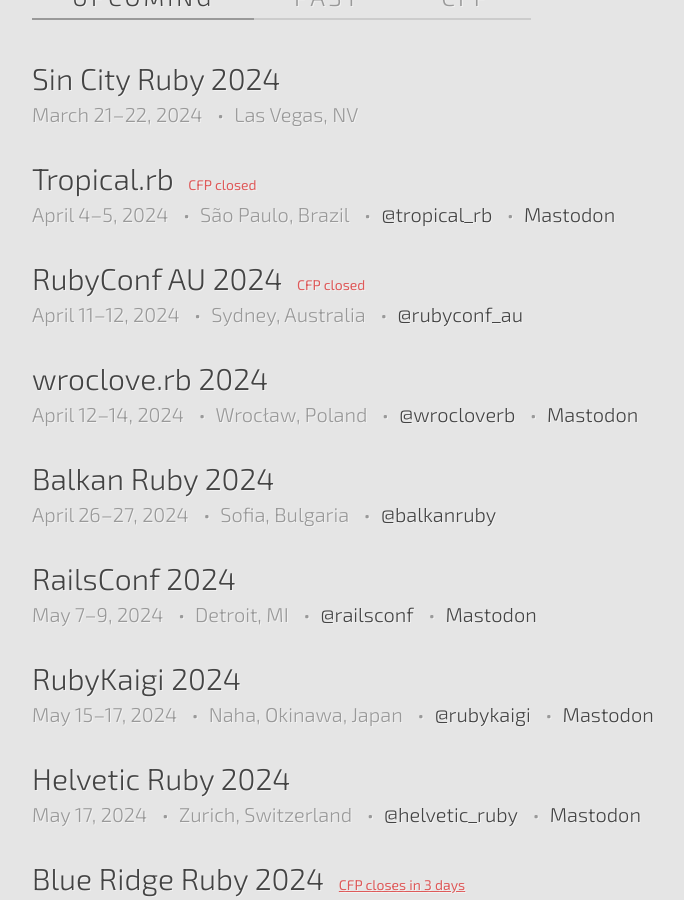
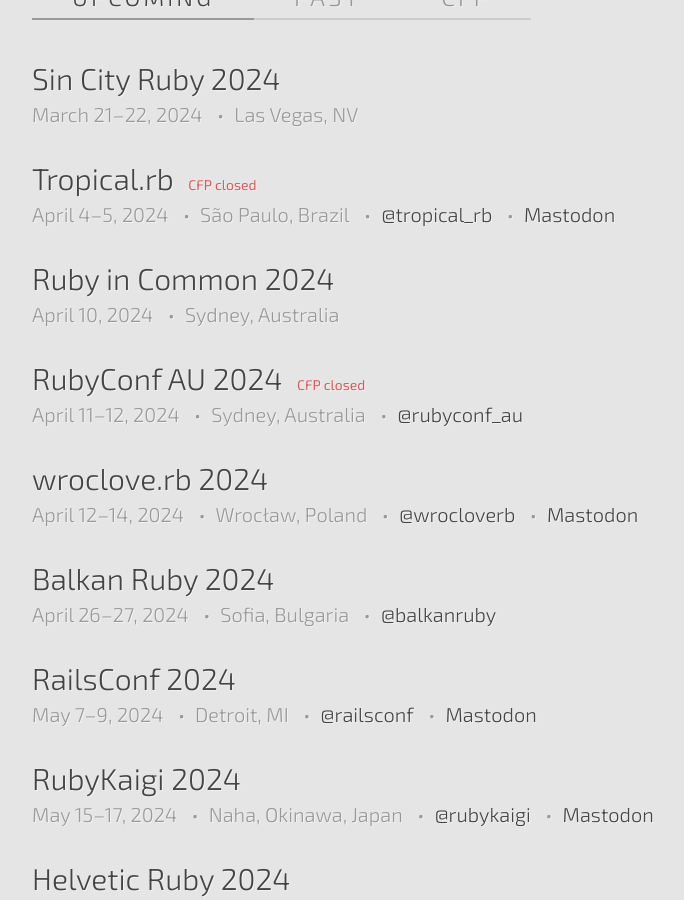
Before and after one commit to ruby-conferences/ruby-conferences.github.io, a Jekyll site: the page built from index.html, in a window 1280 px wide and 900 px high, scrolled down 502 px. Shown: the whole window, without its empty margins (208-892 px from the left). Built offline with Jekyll 4.4.1, drawn with Linux system fonts in a browser that asks for light colours.

Commit message:
Add Ruby in Common 2024 (#585)

```diff
--- a/_data/conferences.yml
+++ b/_data/conferences.yml
@@ -2445,6 +2445,12 @@
   cfp_phrase: CFP closed
   mastodon: https://ruby.social/@tropicalrb
 
+- name: Ruby in Common 2024
+  location: Sydney, Australia
+  start_date: 2024-04-10
+  end_date: 2024-04-10
+  url: https://rubyincommon.org/
+
 - name: RubyConf AU 2024
   location: Sydney, Australia
   start_date: 2024-04-11
```
